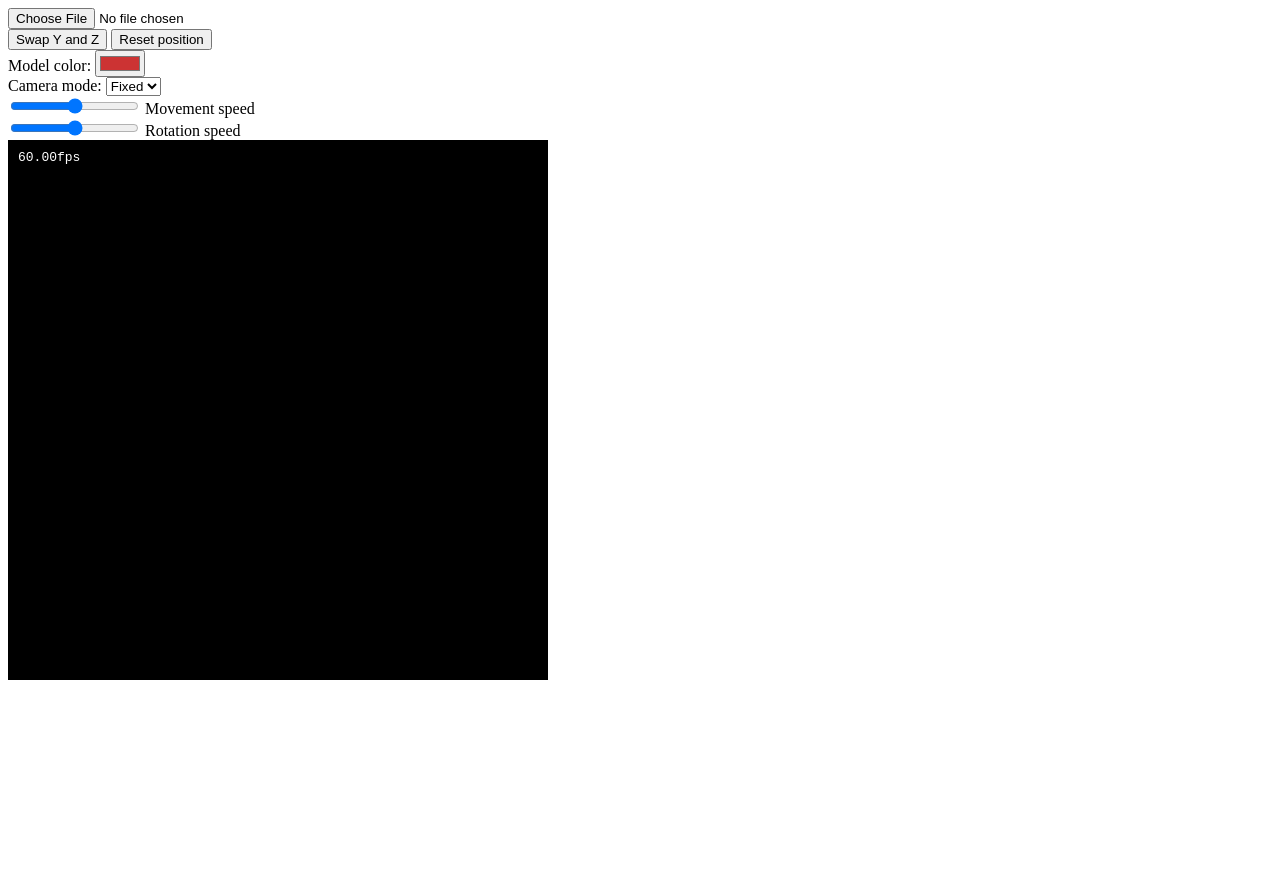
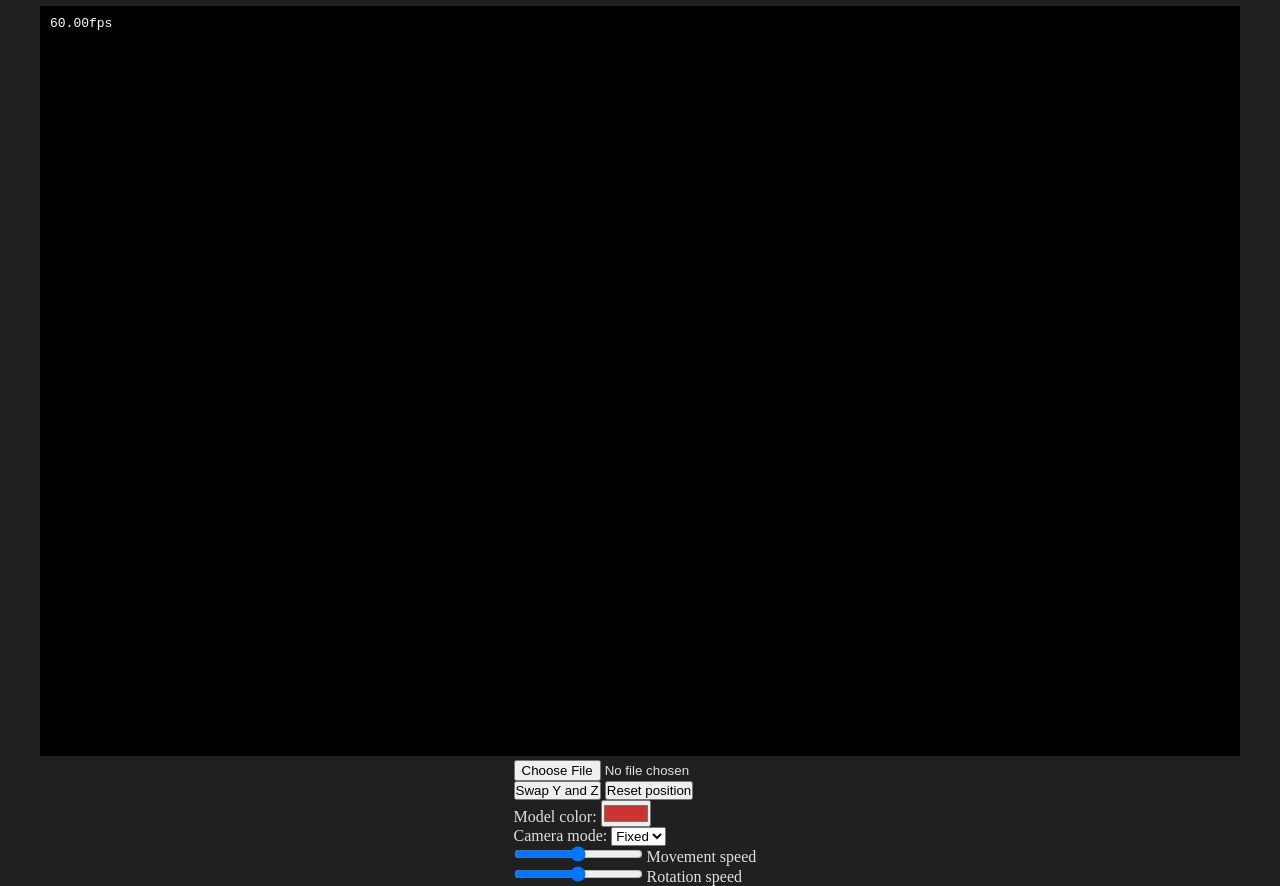
Before and after one commit to wolfthewizard/vox.js, a plain HTML site: page src/index.html in a window 1280 px wide. Before the commit the page ends 800 px from the top, so only its background shows below. Drawn offline with Linux system fonts and the light colour scheme.

Commit message:
improved styling added stylesheet file moved styling code there made whole page darker & centered elements rendering canvas is now larger

```diff
--- /dev/null
+++ b/src/index.css
@@ -0,0 +1,38 @@
+* {
+    margin: 0;
+    padding: 0;
+    box-sizing: border-box;
+}
+
+body {
+    background-color: #202020;
+    padding-top: 0.5%;
+    color: #e0e0e0;
+}
+
+canvas {
+    width: 1200px;
+    height: 750px;
+}
+
+.center-base {
+    display: grid;
+}
+
+.centered-container {
+    display: inline-block;
+    margin: auto;
+}
+
+.relative {
+    position: relative;
+}
+
+.fps-counter {
+    position: absolute;
+    top: 10px;
+    left: 10px;
+    z-index: 1;
+    color: white;
+    font-family: monospace;
+}
--- a/src/index.html
+++ b/src/index.html
@@ -3,6 +3,7 @@
     <head>
         <title>vox.js</title>
         <meta charset="utf-8">
+        <link rel="stylesheet" href="index.css" />
         <script src="./js/matrix.js" type="text/javascript"></script>
         <script src="./js/model.js" type="text/javascript"></script>
         <script src="./js/ElementMediator.js" type="text/javascript"></script>
@@ -14,6 +15,14 @@
         <script src="./js/main.js" type="text/javascript"></script>
     </head>
     <body onload="setup();">
+        <div class="center-base">
+            <div class="centered-container relative">
+                <canvas id="canvas"></canvas>
+                <span id="fpsDisplaySpan" class="fps-counter"></span>
+            </div>
+        </div>
+        <div class="center-base">
+            <div class="centered-container">
                 <div>
                     <input
                         type="file"
@@ -42,7 +51,6 @@
                     </select>
                 </div>
                 <div>
-            <div>
                     <input id="movementSpeedRange" type="range" min="-4" max="4" step="1">
                     <span>Movement speed</span>
                     <span id="movementSpeedValue"></span>
@@ -53,9 +61,6 @@
                     <span id="rotationSpeedValue"></span>
                 </div>
             </div>
-        <div style="position: relative;">
-            <canvas id="canvas" width="540" height="540"></canvas>
-            <span id="fpsDisplaySpan" style="position: absolute; top: 10px; left: 10px; z-index: 1; color: white; font-family: monospace;"></span>
         </div>
     </body>
 </html>
```
Lines whose indentation alone changed are shown as unchanged.
